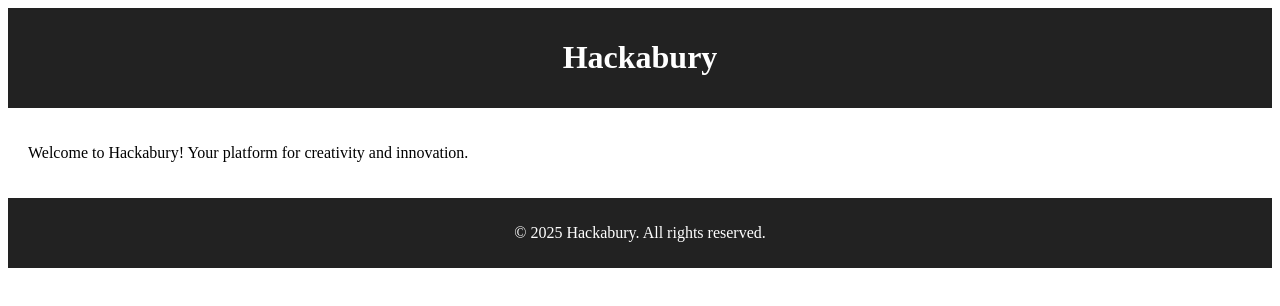
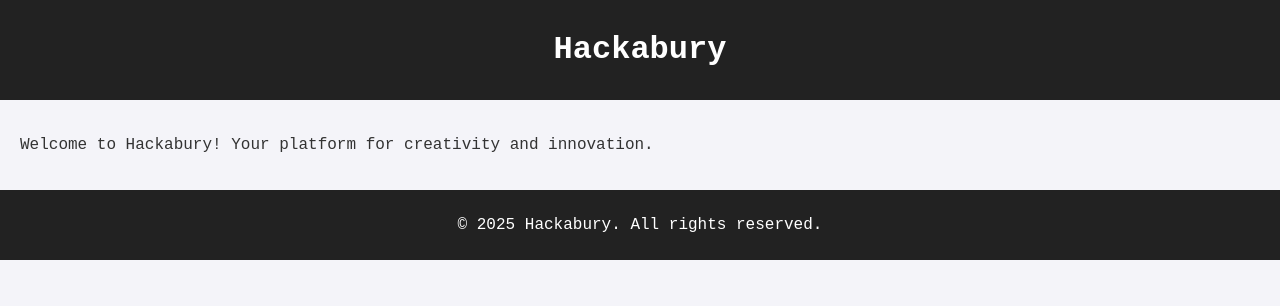
Before and after one commit to jess-excell/hackabury, a plain HTML site: page index.html in a window 1280 px wide. Drawn offline with Linux system fonts and the light colour scheme.

Commit message:
Update index.html

```diff
--- a/index.html
+++ b/index.html
@@ -1,46 +1,20 @@
 <!DOCTYPE html>
-<html lang="en"> <!-- Defines the document type and language as English -->
+<html lang="en">
 <head>
-    <meta charset="UTF-8"> <!-- Sets the character encoding to UTF-8 for compatibility -->
-    <meta name="viewport" content="width=device-width, initial-scale=1.0"> <!-- Makes the website responsive on all devices -->
-    <title>Hackabury</title> <!-- Sets the title of the webpage displayed in the browser tab -->
-    <style> <!-- Starts the embedded CSS section -->
-        body {
-            font-family: 'JetBrains Mono', monospace; /* Sets the font style to JetBrains Mono */
-            margin: 0; /* Removes the default margin */
-            padding: 0; /* Removes the default padding */
-            background-color: #f4f4f9; /* Sets the background color of the page */
-            color: #333; /* Sets the default text color */
-        }
-
-        header {
-            background-color: #222; /* Sets the background color of the header */
-            color: #fff; /* Sets the text color of the header to white */
-            padding: 10px 20px; /* Adds padding inside the header for spacing */
-            text-align: center; /* Centers the text within the header */
-        }
-
-        main {
-            padding: 20px; /* Adds padding to the main content area for spacing */
-        }
-
-        footer {
-            background-color: #222; /* Sets the background color of the footer */
-            color: #fff; /* Sets the text color of the footer to white */
-            padding: 10px 20px; /* Adds padding inside the footer for spacing */
-            text-align: center; /* Centers the text within the footer */
-        }
-    </style>
+    <meta charset="UTF-8">
+    <meta name="viewport" content="width=device-width, initial-scale=1.0">
+    <title>Hackabury</title>
+    <link rel="stylesheet" href="style.css"> <!-- Links the external CSS file -->
 </head>
 <body>
-    <header> <!-- Defines the header section of the webpage -->
-        <h1>Hackabury</h1> <!-- Displays the main title of the webpage -->
+    <header>
+        <h1>Hackabury</h1>
     </header>
-    <main> <!-- Defines the main content section -->
-        <p>Welcome to Hackabury! Your platform for creativity and innovation.</p> <!-- A welcoming paragraph for visitors -->
+    <main>
+        <p>Welcome to Hackabury! Your platform for creativity and innovation.</p>
     </main>
-    <footer> <!-- Defines the footer section of the webpage -->
-        <p>&copy; 2025 Hackabury. All rights reserved.</p> <!-- Displays copyright information in the footer -->
+    <footer>
+        <p>&copy; 2025 Hackabury. All rights reserved.</p>
     </footer>
 </body>
 </html>
```
